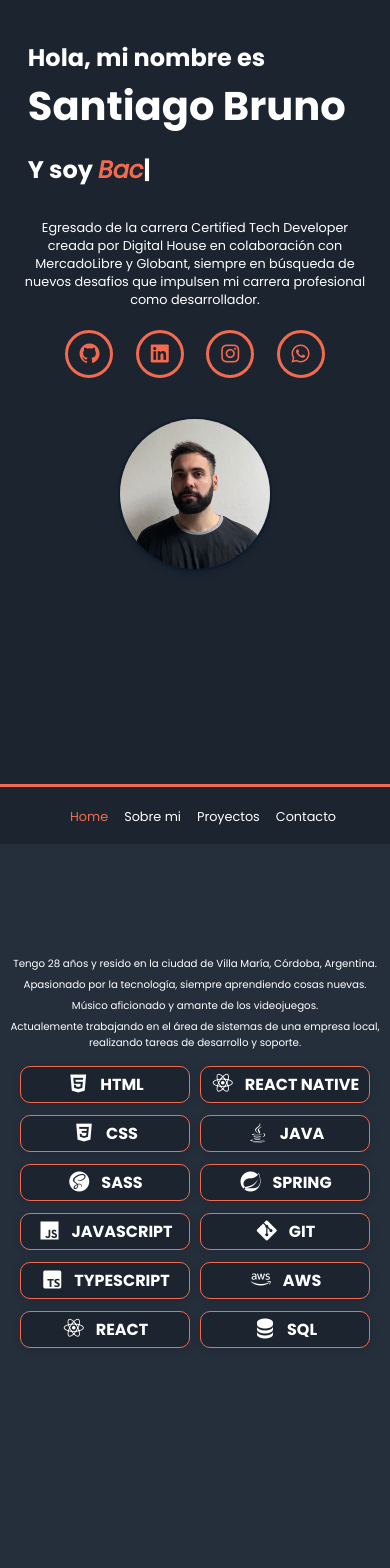
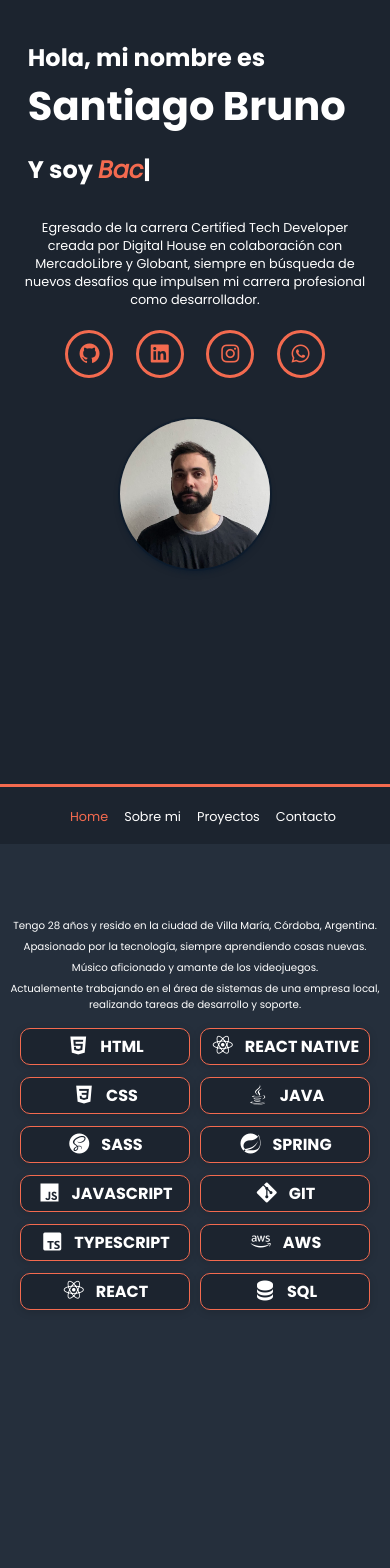
Before and after one commit to SantiBrun0/my-portfolio, a React (Vite) app: page / in a window 390 px wide. Shown: the top 1568 px of the page. Built offline with nearby package versions, Linux system fonts and the light colour scheme.

Commit message:
modifica estilos

```diff
--- a/src/styles/components/_proyectos.scss
+++ b/src/styles/components/_proyectos.scss
@@ -156,7 +156,7 @@
                     .swiper-slide{
                         flex-direction: column;
                         gap: 0px;
-                        transform: translateY(-75px);
+                        transform: translateY(-90px);
 
                         .project-card {
                             width: 250px;
--- a/src/styles/components/_sobreMi.scss
+++ b/src/styles/components/_sobreMi.scss
@@ -113,7 +113,7 @@
       flex-direction: column;
       justify-content: center;
       align-items: center;
-      transform: translateY(-152px);
+      transform: translateY(-190px);
 
       .section-left,
       .section-right {
```
